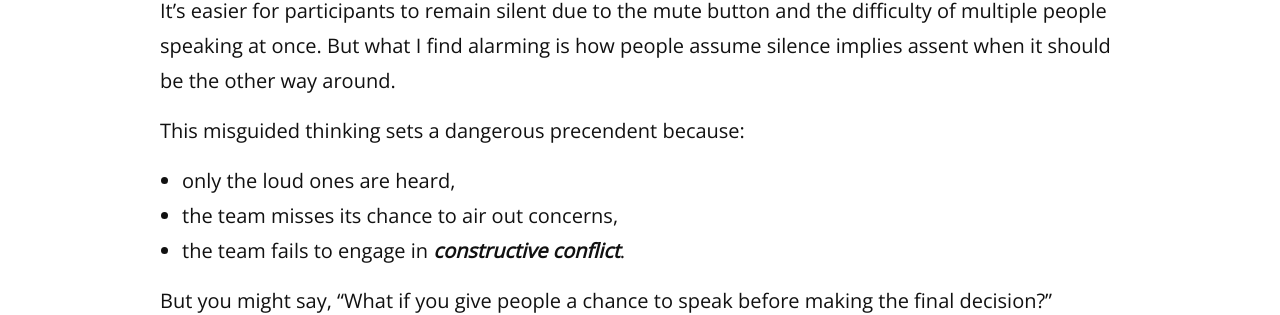
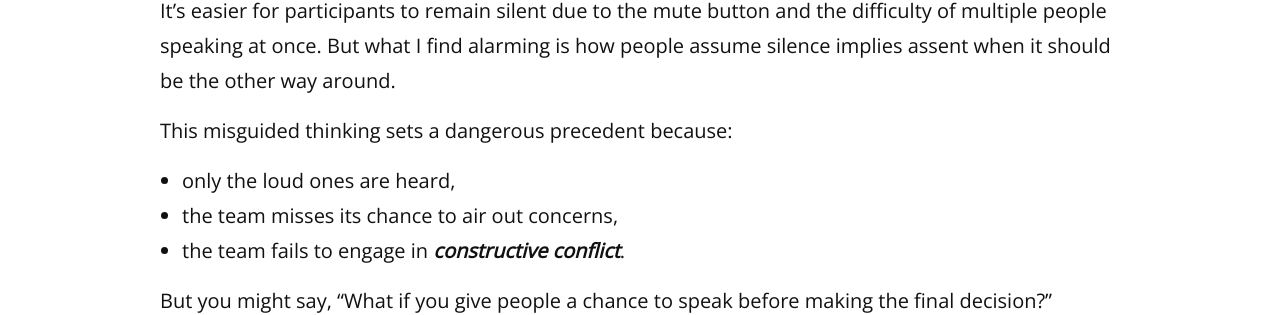
Before and after one commit to remarkablemark/remarkablemark.github.io, a Jekyll site: the page built from _posts/2021/2021-03-08-silence-does-not-convey-assent.md, in a window 1280 px wide. Shown: the part 490-805 px from the top of the page. Built offline with Jekyll 4.4.1, drawn with Linux system fonts in a browser that asks for light colours; comment, search, counter and statistics services are not loaded.

Commit message:
fix(posts): update "Silence does not convey assent"
Post: 2021-03-08-silence-does-not-convey-assent.md

Update excerpt and fix spelling error.

https://remarkablemark.medium.com/silence-does-not-convey-assent-7aa9de31f414

```diff
--- a/_posts/2021/2021-03-08-silence-does-not-convey-assent.md
+++ b/_posts/2021/2021-03-08-silence-does-not-convey-assent.md
@@ -14,7 +14,7 @@ However, virtual communication isn't the same as in-person communication because
 
 It's easier for participants to remain silent due to the mute button and the difficulty of multiple people speaking at once. But what I find alarming is how people assume silence implies assent when it should be the other way around.
 
-This misguided thinking sets a dangerous precendent because:
+This misguided thinking sets a dangerous precedent because:
 
 - only the loud ones are heard,
 - the team misses its chance to air out concerns,
```
Also changed, not shown: other parts of _posts/2021/2021-03-08-silence-does-not-convey-assent.md (+1 -1 lines).
